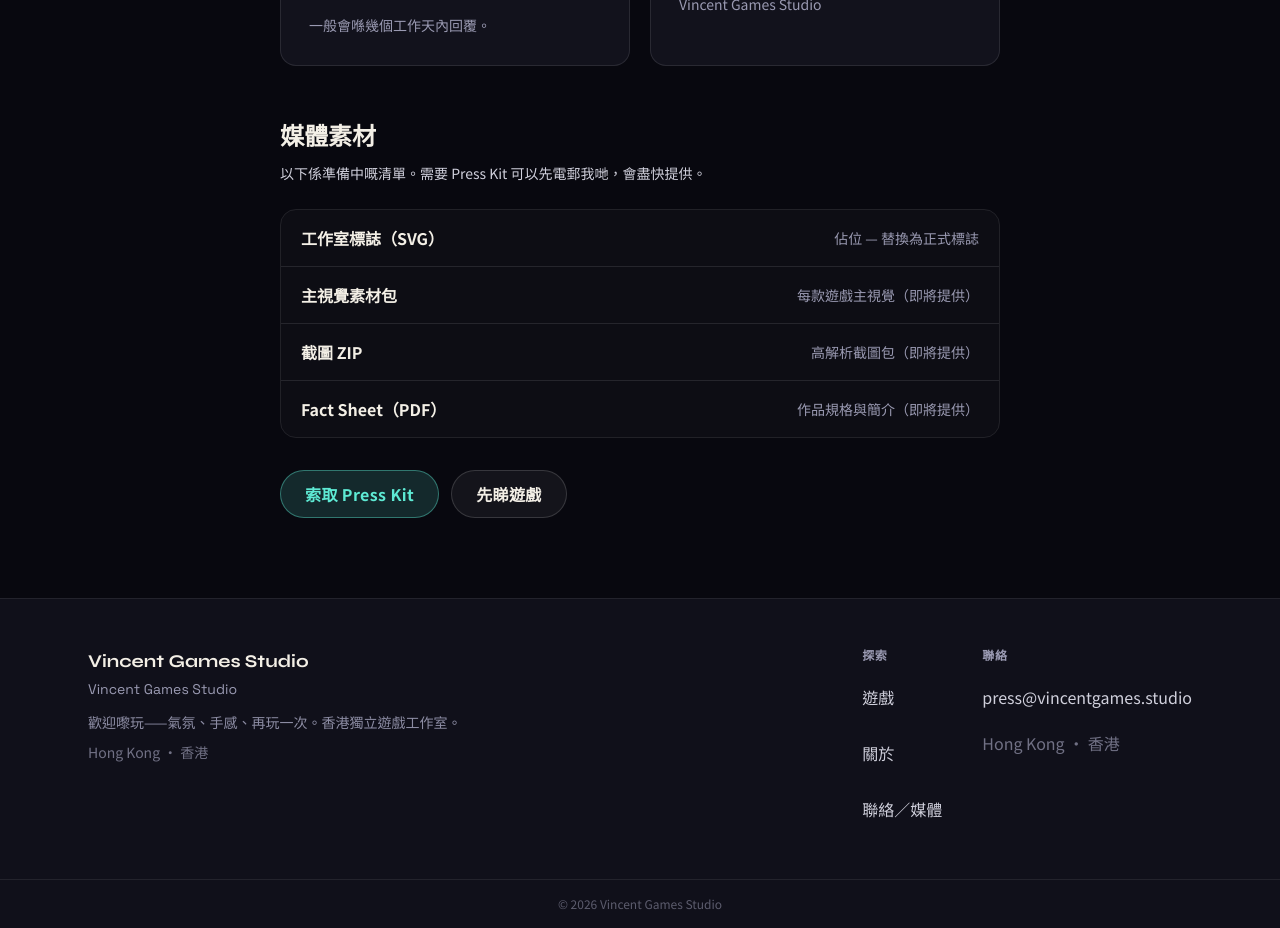
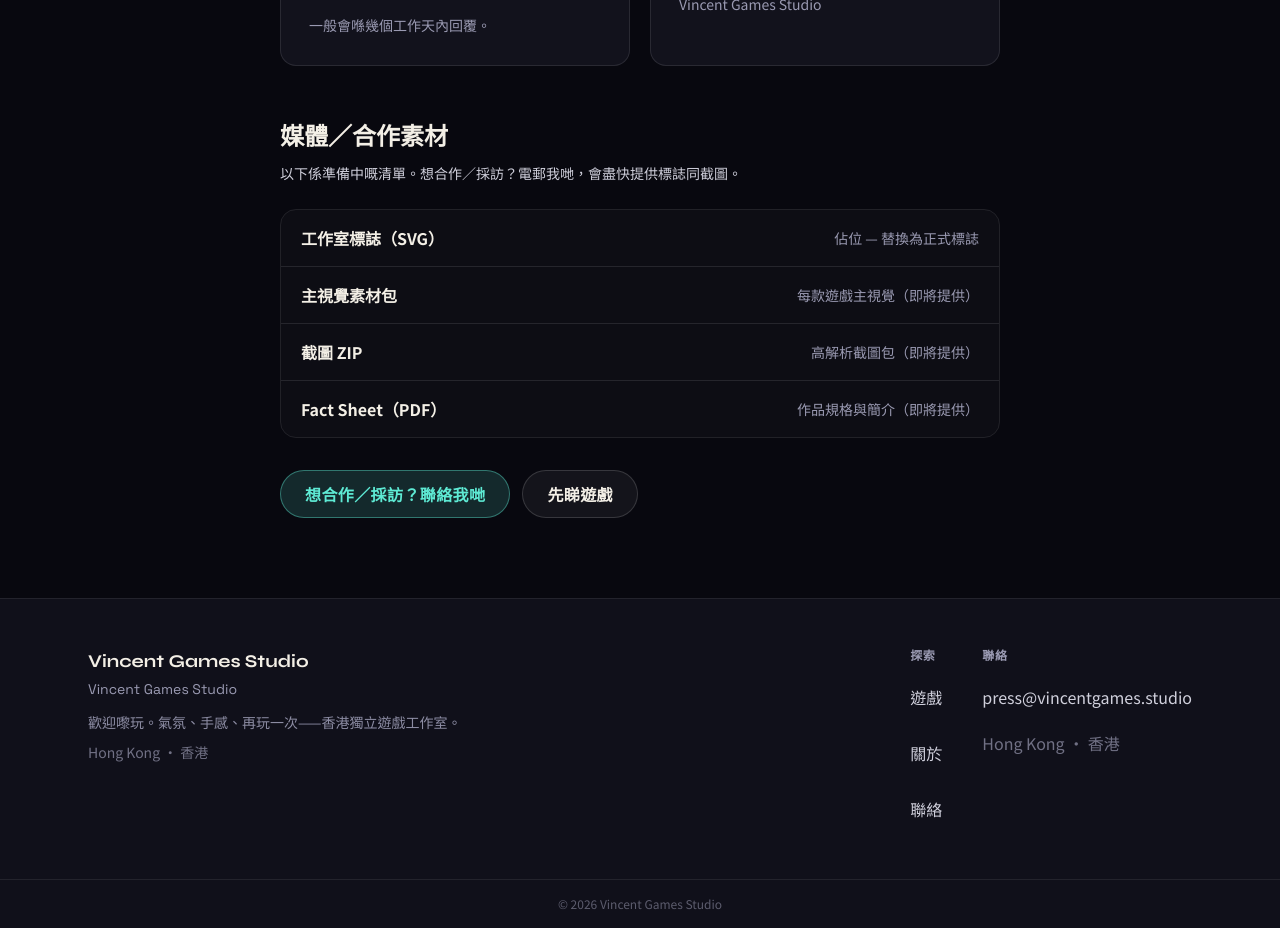
Before and after one commit to vincentsckan/vincent-games-studio, a React (Vite) app: page /contact in a window 1280 px wide. Shown: the part 420-1348 px from the top of the page. Built offline with nearby package versions, Linux system fonts and the light colour scheme; no server answers.

Commit message:
Refine HK Traditional Chinese copy; SPA route indexes for Pages
Merge Assistant-Text drafts for hero, catalog, about, and contact CTAs.
Drop Press Kit jargon for 想合作／採訪 copy. After build, write index.html
under /games /about /contact (and game slugs) so GitHub Pages returns 200.

```diff
--- a/package.json
+++ b/package.json
@@ -8,7 +8,7 @@
     "build": "tsc -b && vite build",
     "lint": "oxlint",
     "preview": "vite preview",
-    "build:pages": "tsc -b && vite build && cp dist/index.html dist/404.html"
+    "build:pages": "tsc -b && vite build && node scripts/spa-route-indexes.mjs"
   },
   "dependencies": {
     "@supabase/supabase-js": "^2.109.0",
--- /dev/null
+++ b/scripts/spa-route-indexes.mjs
@@ -0,0 +1,38 @@
+#!/usr/bin/env node
+/**
+ * GitHub Pages serves real files; SPA paths like /games must exist as
+ * directories with index.html (not only 404.html fallback) so they return 200.
+ */
+import { copyFileSync, mkdirSync, readFileSync, existsSync } from 'node:fs'
+import { dirname, join } from 'node:path'
+import { fileURLToPath } from 'node:url'
+
+const root = join(dirname(fileURLToPath(import.meta.url)), '..')
+const dist = join(root, 'dist')
+const indexHtml = join(dist, 'index.html')
+
+if (!existsSync(indexHtml)) {
+  console.error('spa-route-indexes: dist/index.html missing — run vite build first')
+  process.exit(1)
+}
+
+const routes = new Set(['games', 'about', 'contact', 'admin', 'admin/login', 'admin/games/new'])
+
+// Known public game detail slugs from source data
+const gamesTs = readFileSync(join(root, 'src/data/games.ts'), 'utf8')
+for (const m of gamesTs.matchAll(/slug:\s*'([^']+)'/g)) {
+  routes.add(`games/${m[1]}`)
+}
+
+copyFileSync(indexHtml, join(dist, '404.html'))
+
+for (const route of [...routes].sort()) {
+  const dir = join(dist, route)
+  mkdirSync(dir, { recursive: true })
+  // Don't overwrite real demo index.html files
+  const target = join(dir, 'index.html')
+  copyFileSync(indexHtml, target)
+  console.log('spa route →', route + '/index.html')
+}
+
+console.log(`spa-route-indexes: ${routes.size} routes ready`)
--- a/src/components/Footer.tsx
+++ b/src/components/Footer.tsx
@@ -23,7 +23,7 @@
               關於
             </Link>
             <Link to="/contact" className="inline-flex min-h-11 items-center text-fog hover:text-gold">
-              聯絡／媒體
+              聯絡
             </Link>
           </div>
           <div className="flex flex-col gap-3">
--- a/src/components/Hero.tsx
+++ b/src/components/Hero.tsx
@@ -18,26 +18,23 @@
 
       <div className="mx-auto grid w-full max-w-6xl gap-10 px-4 py-14 sm:gap-12 sm:px-6 sm:py-20 lg:grid-cols-[1.1fr_0.9fr] lg:items-center lg:gap-16 lg:py-24">
         <div>
-          <p className="mb-3 text-sm font-semibold tracking-wide text-teal">香港獨立遊戲 · 即開試玩</p>
+          <p className="mb-3 text-sm font-semibold tracking-wide text-teal">香港獨立遊戲 · 撳一下就玩</p>
           <h1 className="font-display text-4xl font-extrabold leading-[1.15] tracking-tight text-paper text-balance sm:text-5xl lg:text-[3.25rem]">
-            {studio.studioZh}
+            {studio.taglineZh}
             <span className="mt-2 block font-en text-xl font-semibold text-mist/90 sm:text-2xl">
               {studio.studioEn}
             </span>
           </h1>
-          <p className="mt-6 max-w-xl text-lg leading-relaxed text-fog/95">
-            {studio.taglineZh}
-          </p>
-          <p className="mt-3 max-w-xl text-base leading-relaxed text-mist">
-            屋邨走廊、天台夜色、霓虹巷仔、茶餐廳節奏——揀一款，撳下去就玩。
+          <p className="mt-6 max-w-xl text-base leading-relaxed text-mist">
+            屋邨走廊、天台夜色、霓虹巷仔、茶餐廳節奏——揀一款，即刻開波。
           </p>
 
           <div className="mt-10 flex flex-col gap-3 sm:flex-row sm:flex-wrap">
             <CtaButton to="/games" variant="primary" className="w-full sm:w-auto">
-              瀏覽遊戲 · 開始試玩
+              即刻試玩
             </CtaButton>
             <CtaButton to="/about" variant="ghost" className="w-full sm:w-auto">
-              認識工作室
+              認識我哋
             </CtaButton>
           </div>
         </div>
--- a/src/data/games.ts
+++ b/src/data/games.ts
@@ -49,11 +49,11 @@
   nameEn: 'Vincent Games Studio',
   studioZh: 'Vincent Games Studio',
   studioEn: 'Vincent Games Studio',
-  taglineZh: '歡迎嚟玩——氣氛、手感、再玩一次。香港獨立遊戲工作室。',
+  taglineZh: '歡迎嚟玩。氣氛、手感、再玩一次——香港獨立遊戲工作室。',
   taglineEn: 'Crafting memorable indie experiences through light, shadow, and story.',
-  aboutZh: `Vincent Games Studio 係香港獨立遊戲工作室，專注氣氛敘事同手感打磨。作品橫跨 2D 同 3D，靈感常來自城市肌理、港口霧氣，以及那些「差一點就說出口」嘅情感。
+  aboutZh: `Vincent Games Studio 係香港獨立遊戲工作室，專心打磨氣氛同手感。作品有 2D 亦有 3D，靈感好多時嚟自城市街景、港口霧氣，同埋差啲講出口嘅感覺。
 
-我哋目標好簡單：等你願意停低，再撳一次「再玩一次」。`,
+我哋只想一件事：等你願意停低，再撳一次「再玩一次」。`,
   aboutEn: `Vincent Games Studio is focused on atmospheric storytelling and tactile feel. The work spans 2D and 3D, often inspired by Hong Kong's urban grain, harbour fog, and emotions that almost get said out loud.
 
 The studio's aim is simple: make players stop—and hit "play again."`,
--- a/src/pages/AboutPage.tsx
+++ b/src/pages/AboutPage.tsx
@@ -60,10 +60,10 @@
 
       <div className="mt-12 flex flex-wrap gap-3">
         <CtaButton to="/games" variant="primary">
-          瀏覽遊戲 · 試玩
+          即刻試玩
         </CtaButton>
         <CtaButton to="/contact" variant="ghost">
-          聯絡／Press Kit
+          想合作／採訪？聯絡我哋
         </CtaButton>
       </div>
     </div>
--- a/src/pages/ContactPage.tsx
+++ b/src/pages/ContactPage.tsx
@@ -13,9 +13,9 @@
 export function ContactPage() {
   usePageMeta({
     image: 'og-default.jpg',
-    title: '聯絡／媒體｜Vincent Games Studio',
+    title: '聯絡｜Vincent Games Studio',
     description:
-      '媒體採訪、實況合作、發行洽談——歡迎聯絡 Vincent Games Studio（香港）。',
+      '想合作／採訪？歡迎聯絡 Vincent Games Studio（香港）。',
   })
 
   return (
@@ -23,7 +23,7 @@
       <PageHeading
         eyebrow="聯絡"
         title="有嘢想傾？歡迎嚟信"
-        subtitle="媒體採訪、實況合作、發行洽談——我哋好樂意聽吓你嘅想法。"
+        subtitle="想合作／採訪？寫信過嚟——我哋好樂意聽吓你嘅想法。"
       />
 
       <div className="mt-10 grid gap-5 sm:grid-cols-2">
@@ -45,9 +45,9 @@
       </div>
 
       <div className="mt-14">
-        <h2 className="font-display text-2xl font-bold text-paper">媒體素材</h2>
+        <h2 className="font-display text-2xl font-bold text-paper">媒體／合作素材</h2>
         <p className="mt-2 text-sm leading-relaxed text-fog">
-          以下係準備中嘅清單。需要 Press Kit 可以先電郵我哋，會盡快提供。
+          以下係準備中嘅清單。想合作／採訪？電郵我哋，會盡快提供標誌同截圖。
         </p>
         <ul className="mt-6 divide-y divide-white/10 overflow-hidden rounded-2xl border border-white/10">
           {pressAssets.map((a) => (
@@ -62,10 +62,10 @@
         </ul>
         <div className="mt-8 flex flex-wrap gap-3">
           <CtaButton
-            href={`mailto:${studio.email}?subject=Press%20Kit%20Request`}
+            href={`mailto:${studio.email}?subject=%E5%90%88%E4%BD%9C%EF%BC%8F%E6%8E%A1%E8%A8%AA`}
             variant="secondary"
           >
-            索取 Press Kit
+            想合作／採訪？聯絡我哋
           </CtaButton>
           <CtaButton to="/games" variant="ghost">
             先睇遊戲
--- a/src/pages/GamesPage.tsx
+++ b/src/pages/GamesPage.tsx
@@ -21,7 +21,7 @@
       <PageHeading
         eyebrow="遊戲目錄"
         title="嚟玩吓"
-        subtitle="以 2D／3D 篩選。揀一款入詳情，或者直接試玩——瀏覽器即開，唔使安裝。"
+        subtitle="用 2D／3D 篩選。入詳情睇介紹，或者直接試玩——瀏覽器開到就玩。"
       />
 
       <div className="mt-8">
--- a/src/pages/HomePage.tsx
+++ b/src/pages/HomePage.tsx
@@ -10,7 +10,7 @@
   usePageMeta({
     title: 'Vincent Games Studio｜香港獨立遊戲',
     description:
-      '歡迎嚟玩——氣氛、手感、再玩一次。瀏覽遊戲目錄，即開試玩 2D 與 3D 作品。',
+      '歡迎嚟玩。氣氛、手感、再玩一次——香港獨立遊戲工作室。免費試玩，唔使安裝。',
     image: 'og-default.jpg',
   })
   const { games, loading, error } = useCatalogGames()
@@ -28,7 +28,7 @@
               精選遊戲
             </h2>
             <p className="mt-3 text-base leading-relaxed text-mist">
-              想即刻玩？撳卡片入詳情，或者直接「試玩」。2D 同 3D 都有。
+              想即刻玩？撳卡片入去，或者直接「試玩」。免費、唔使安裝。
             </p>
           </div>
           <CtaButton to="/games" variant="ghost" className="self-start sm:self-auto">
@@ -76,7 +76,7 @@
             </p>
             <div className="mt-8">
               <CtaButton to="/about" variant="secondary">
-                認識工作室
+                認識我哋
               </CtaButton>
             </div>
           </div>
@@ -88,7 +88,7 @@
               — {studio.studioZh} · {studio.location}
             </p>
             <CtaButton to="/contact" variant="ghost" className="mt-8">
-              媒體／合作洽詢
+              想合作／採訪？聯絡我哋
             </CtaButton>
           </div>
         </div>
```
